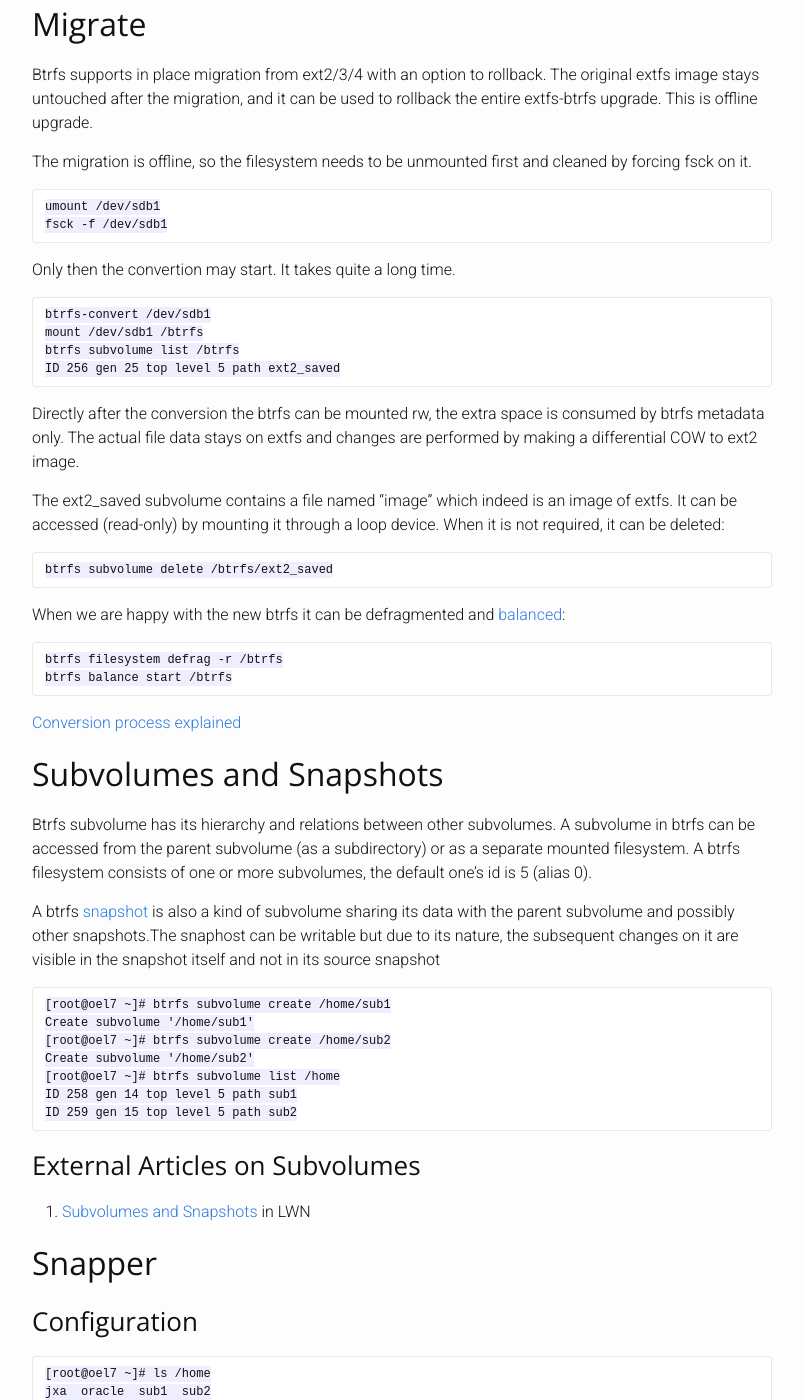
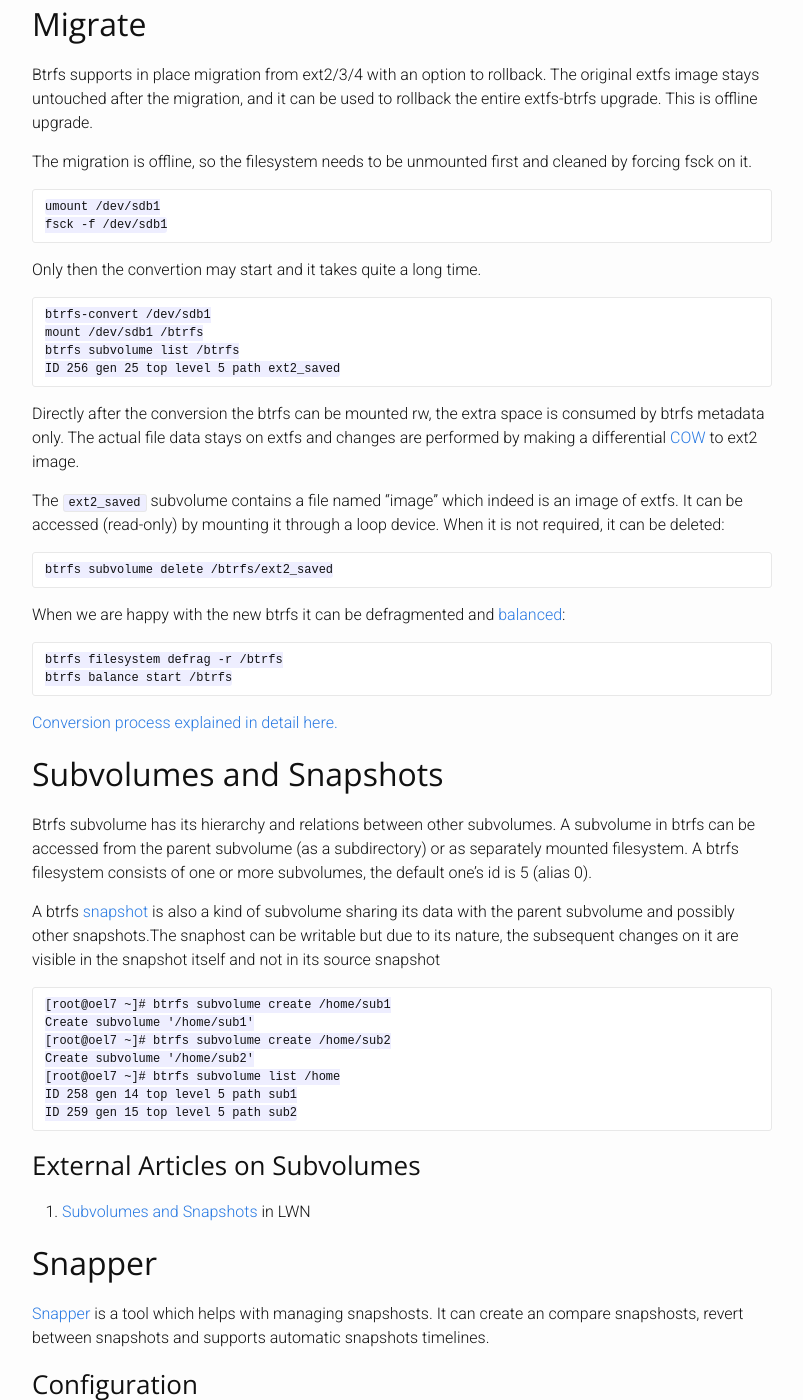
Before and after one commit to jkedra/jkedra.github.io, a Jekyll site: the page built from _posts/2016/2016-09-07-btrfs.md, in a window 1280 px wide and 1400 px high, scrolled down 653 px. Shown: the whole window, without its empty margins (238-1041 px from the left). Built offline with Jekyll 4.4.1, drawn with Linux system fonts in a browser that asks for light colours; comment, search, counter and statistics services are not loaded; some of the changed text lies outside the part shown.

Commit message:
snapper update

```diff
--- a/_posts/2016/2016-09-07-btrfs.md
+++ b/_posts/2016/2016-09-07-btrfs.md
@@ -48,7 +48,7 @@ and cleaned by forcing fsck on it.
     umount /dev/sdb1
     fsck -f /dev/sdb1
 
-Only then the convertion may start. It takes quite a long time.
+Only then the convertion may start and it takes quite a long time.
 
     btrfs-convert /dev/sdb1
     mount /dev/sdb1 /btrfs
@@ -57,9 +57,9 @@ Only then the convertion may start. It takes quite a long time.
 
 Directly after the conversion the btrfs can be mounted rw, the extra space
 is consumed by btrfs metadata only. The actual file data stays on extfs
-and changes are performed by making a differential COW to ext2 image.
+and changes are performed by making a differential [COW][cow1] to ext2 image.
 
-The ext2_saved subvolume contains a file named "image" which indeed is
+The `ext2_saved` subvolume contains a file named "image" which indeed is
 an image of extfs. It can be accessed (read-only) by mounting it through
 a loop device. When it is not required, it can be deleted:
 
@@ -71,14 +71,14 @@ When we are happy with the new btrfs it can be defragmented and
     btrfs filesystem defrag -r /btrfs
     btrfs balance start /btrfs
 
-[Conversion process explained][wiki-convert1]
+[Conversion process explained in detail here.][wiki-convert1]
 
 
 ## Subvolumes and Snapshots
 
 Btrfs subvolume has its hierarchy and relations between other subvolumes.
 A subvolume in btrfs can be accessed from the parent subvolume (as a
-subdirectory) or as a separate mounted filesystem. A btrfs filesystem
+subdirectory) or as separately mounted filesystem. A btrfs filesystem
 consists of one or more subvolumes, the default one's id is 5 (alias 0).
 
 A btrfs [snapshot][wiki-snapshots] is also a kind of subvolume sharing its data
@@ -100,6 +100,10 @@ snapshot itself and not in its source snapshot
 1. [Subvolumes and Snapshots][lwn-sub1] in LWN
 
 ## Snapper
+
+[Snapper](http://wiki.archlinux.org/index.php/Snapper) is a tool
+which helps with managing snapshosts. It can create an compare snapshosts,
+revert between snapshots and supports automatic snapshots timelines.
 
 ### Configuration
 
```
Also changed, not shown: other parts of _posts/2016/2016-09-07-btrfs.md (+1 -1 lines).
